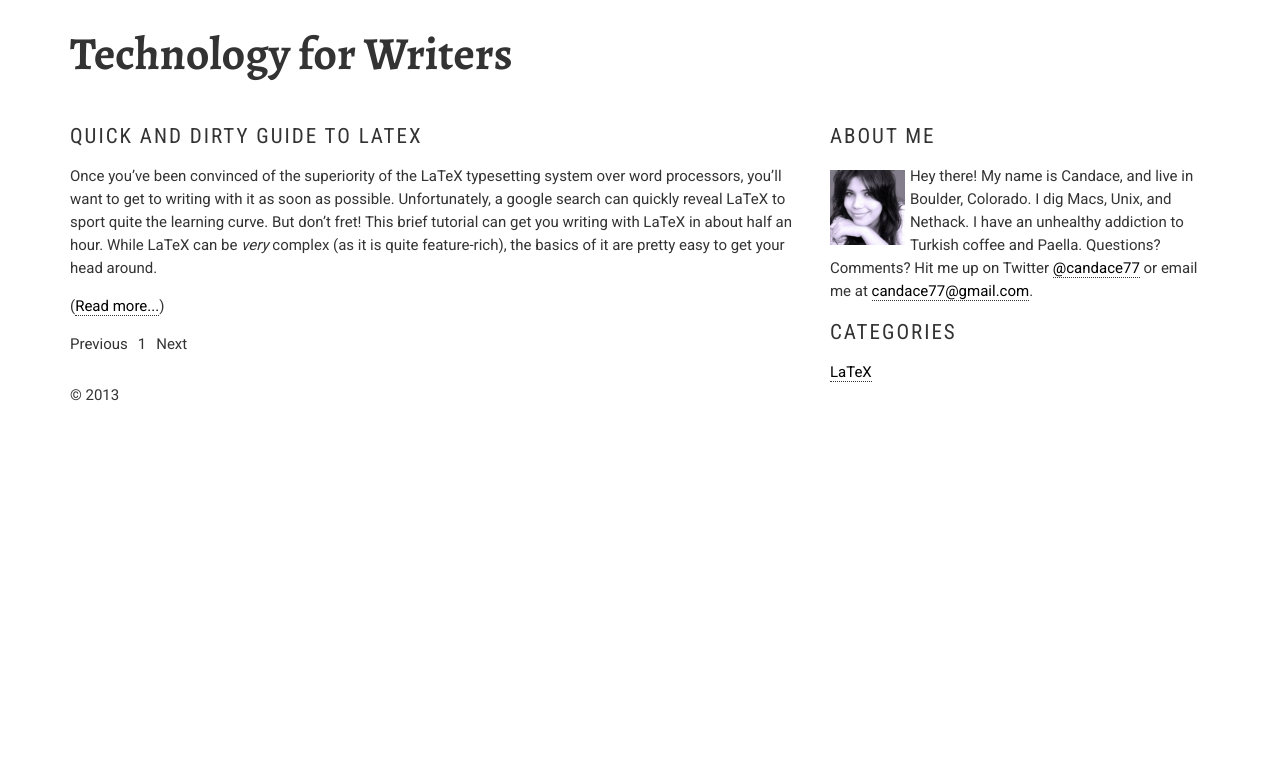
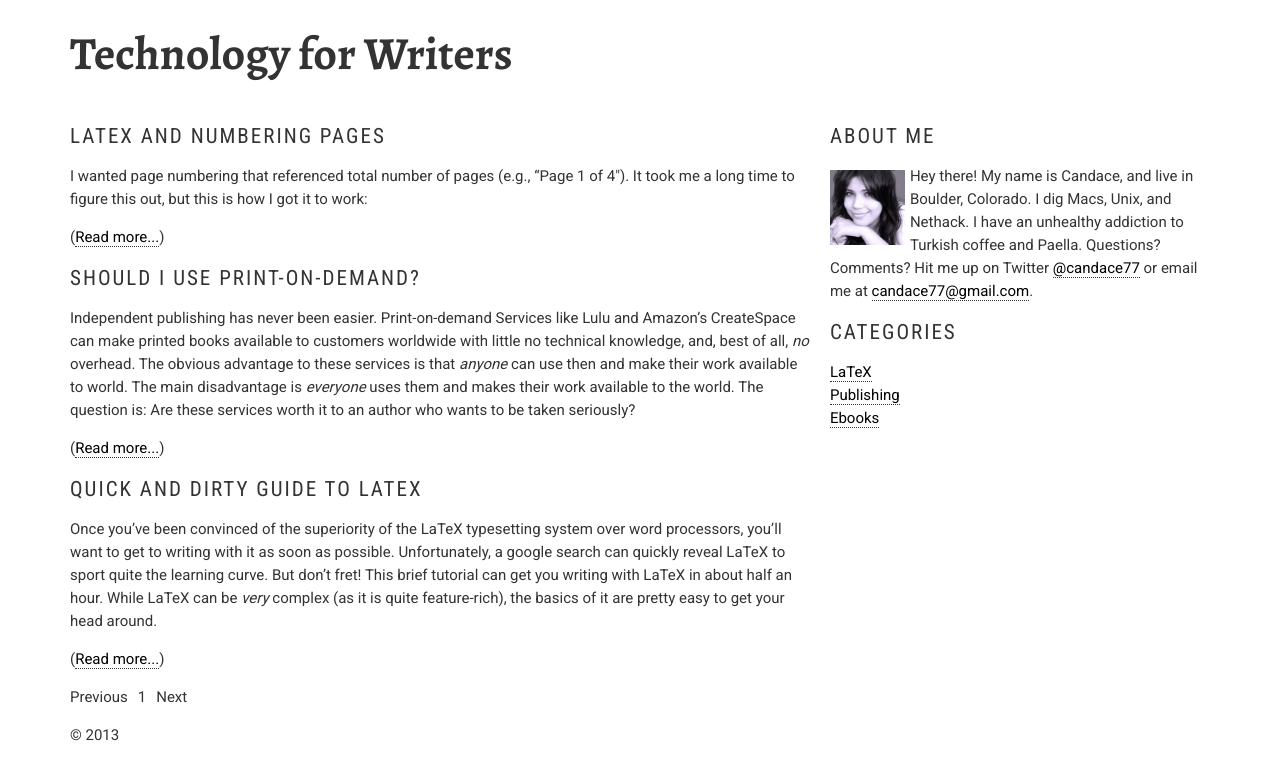
Before and after one commit to git-some-github/git-some-github.github.io, a Jekyll site: the page built from index.html, in a window 1280 px wide. Shown: the top 780 px of the page. Built offline with Jekyll 4.4.1, drawn with Linux system fonts in a browser that asks for light colours; the list of posts is cut into pages by our own code.

Commit message:
edited the home page and added two blog posts

```diff
--- /dev/null
+++ b/_posts/2013-08-31-print-on-demand.markdown
@@ -0,0 +1,7 @@
+---
+title: Should I Use Print-On-Demand?
+layout: post
+category: publishing
+---
+
+Independent publishing has never been easier. Print-on-demand Services like Lulu and Amazon's CreateSpace can make printed books available to customers worldwide with little no technical knowledge, and, best of all, *no* overhead. The obvious advantage to these services is that *anyone* can use then and make their work available to world. The main disadvantage is *everyone* uses them and makes their work available to the world. The question is: Are these services worth it to an author who wants to be taken seriously?
--- /dev/null
+++ b/_posts/2013-09-03-number-pages-latex.markdown
@@ -0,0 +1,17 @@
+---
+title: LaTeX and Numbering Pages
+layout: post
+category: ebooks
+---
+
+I wanted page numbering that referenced total number of pages (e.g., “Page 1 of 4″). It took me a long time to figure this out, but this is how I got it to work:
+
+    \usepackage{fancyhdr,lastpage}
+
+    \pagestyle{fancy}
+
+    \fancyhf{}
+
+    \rfoot{\scriptsize{Page \thepage\ of \pageref{LastPage}}}
+
+    \renewcommand\headrulewidth{0pt} % Removes funny header line
--- a/index.html
+++ b/index.html
@@ -1,7 +1,8 @@
 ---
 layout: default
-title: All About LaTeX
+title: Typography for Writers
 ---
+
   {% for post in paginator.posts %}
       <h2>{{ post.title }}</h2>
       <p>{{ post.excerpt }}</p>
```
